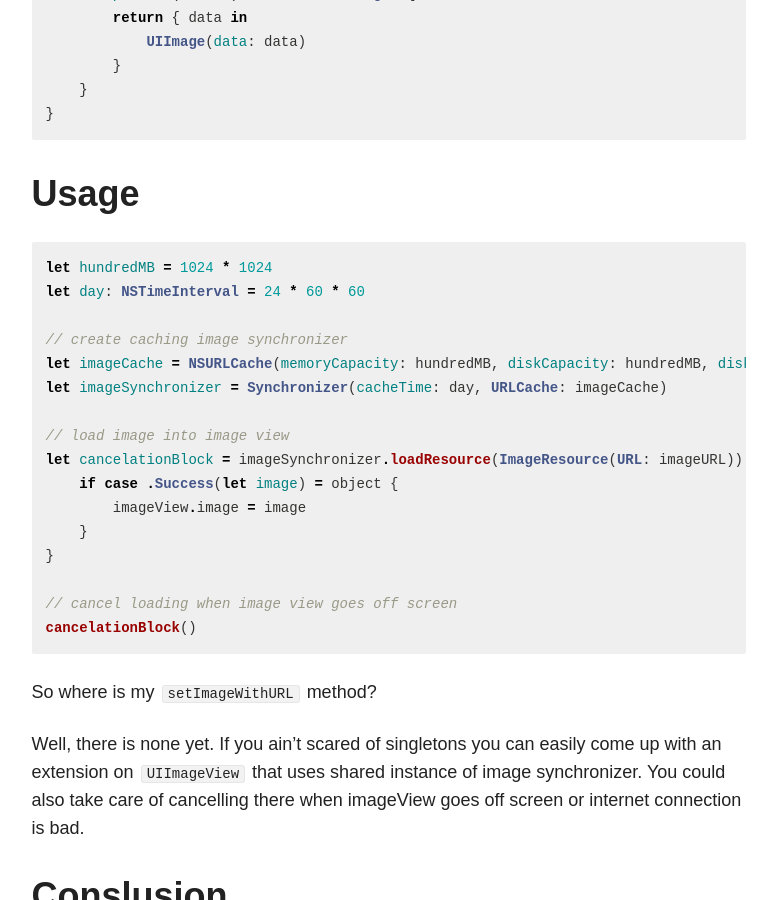
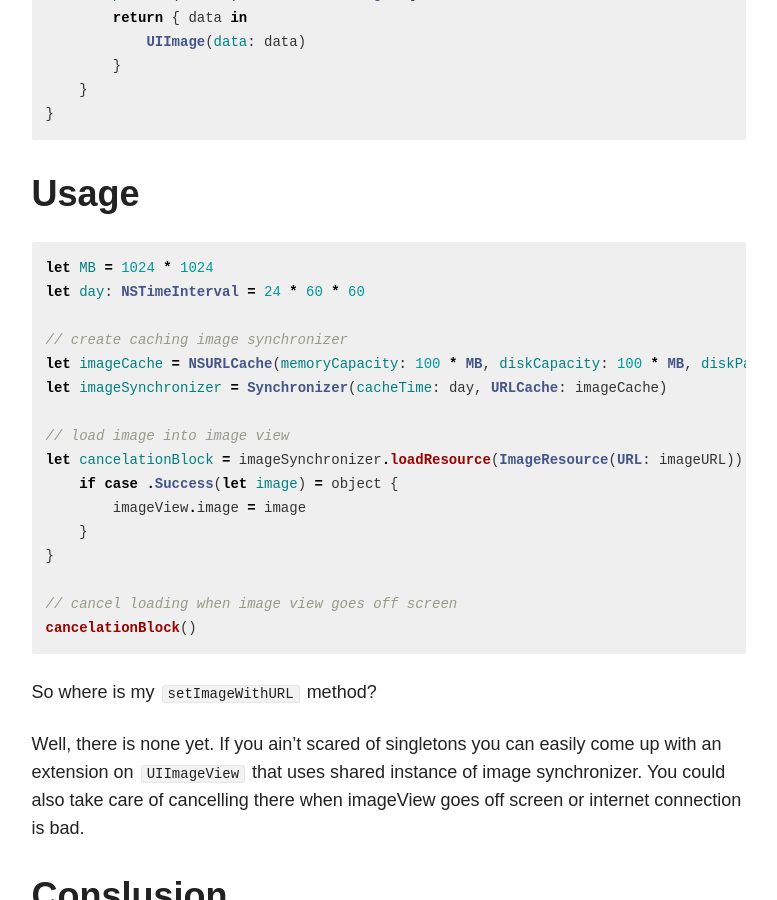
Before and after one commit to danielgarbien/danielgarbien.github.io, a Jekyll site: the page built from _posts/blog/2016-08-18-ImageCaching.markdown, in a window 1280 px wide and 900 px high, scrolled down 2545 px. Shown: the whole window, without its empty margins (348-1125 px from the left). Built offline with Jekyll 4.4.1, drawn with Linux system fonts in a browser that asks for light colours; nearby versions of some CDN libraries; comment, search, counter and statistics services are not loaded.

Commit message:
Fix code in ImageCaching post.

````diff
--- a/_posts/blog/2016-08-18-ImageCaching.markdown
+++ b/_posts/blog/2016-08-18-ImageCaching.markdown
@@ -91,11 +91,11 @@ extension ImageResource: Resource {
 # Usage
 
 ```swift
-let hundredMB = 1024 * 1024
+let MB = 1024 * 1024
 let day: NSTimeInterval = 24 * 60 * 60
 
 // create caching image synchronizer
-let imageCache = NSURLCache(memoryCapacity: hundredMB, diskCapacity: hundredMB, diskPath: "images")
+let imageCache = NSURLCache(memoryCapacity: 100 * MB, diskCapacity: 100 * MB, diskPath: "images")
 let imageSynchronizer = Synchronizer(cacheTime: day, URLCache: imageCache)
 
 // load image into image view
````
